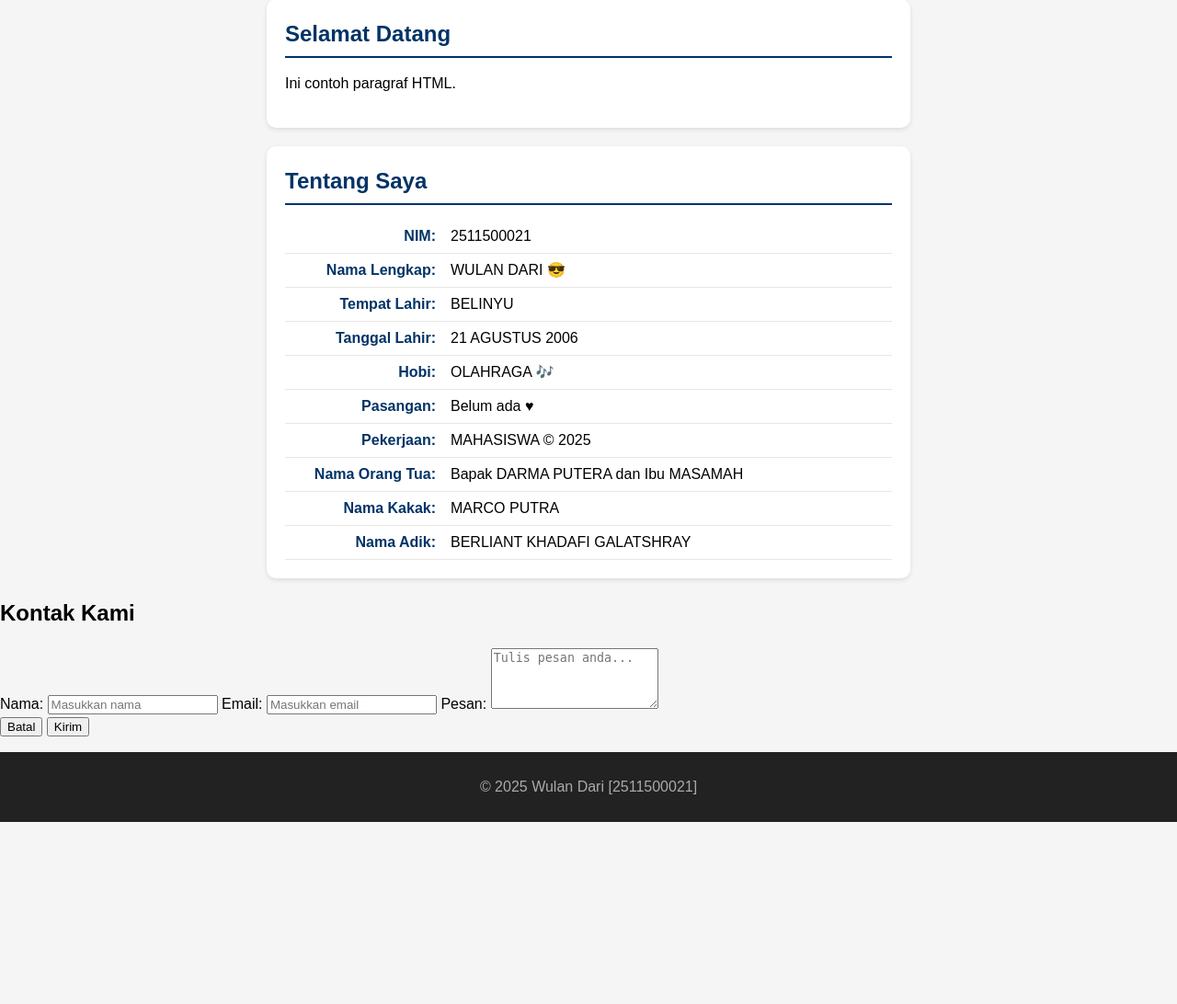
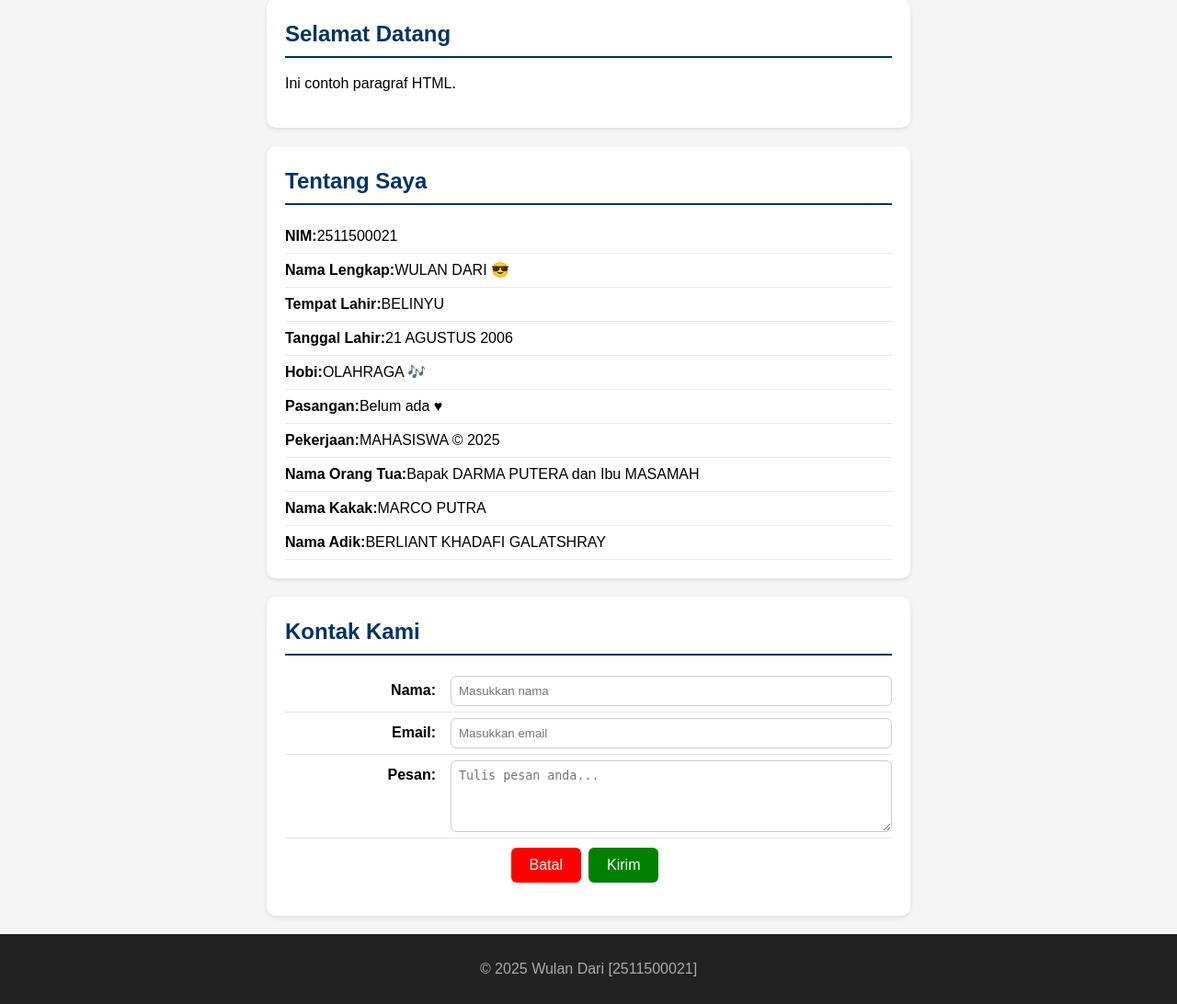
Before and after one commit to 2511500021-wq/2511500021-PWD-TI1A-2526O, a PHP site: page /pertemuan-04/index.html in a window 1280 px wide. Shown: the part 200-1292 px from the top of the page at 92% size. Before the commit the page ends 1094 px from the top, so only its background shows below. Run offline with PHP 8.4, Linux system fonts and the light colour scheme.

Commit message:
styling navigasi

```diff
--- a/pertemuan-04/style.css
+++ b/pertemuan-04/style.css
@@ -31,8 +31,33 @@ header li a {
     padding: 6px 12px;
 }
 
+header li a {
+    color: #fff;
+    text-decoration: none;
+    padding: 6px 12px;
+}
+
+header li a:hover {
+    background-color: rgb(215, 57, 220);
+    border-radius: 6px;
+    transition: background-color 0.3s ease;
+}
+
+header li a:focus {
+    outline: 2px solid #fff;
+    outline-offset: 2px;
+    border-radius: 6px;
+    background-color: hsl(244, 59%, 33%);
+}
+
+header li a:active {
+    background-color: rgb(81, 52, 177);
+    transform: translateY(1px);
+}
+
 #about,
-#home {
+#home,
+#contact {
     background-color: #ffffff;
     border-radius: 10px;
     padding: 20px;
@@ -42,7 +67,8 @@ header li a {
 }
 
 #about h2,
-#home h2 {
+#home h2,
+#contact h2 {
     color: #003366;
     border-bottom: 2px solid #003366;
     padding-bottom: 6px;
@@ -54,7 +80,8 @@ header li a {
     text-align: justify;
 }
 
-#about p {
+#about p,
+#contact label {
     display: flex;
     justify-content: flex-start;
     align-items: baseline;
@@ -63,13 +90,73 @@ header li a {
     border-bottom: 1px solid #e6e6e6;
 }
 
-#about strong {
+#about strong #contact label>span {
     min-width: 180px;
-    color: #003366;
+    color: rgb(31, 43, 110);
     font-weight: 600;
     text-align: right;
     padding-right: 16px;
     flex-shrink: 0;
+}
+
+#contact label>span {
+    min-width: 180px;
+    font-weight: 600;
+    text-align: right;
+    padding-right: 16px;
+    flex-shrink: 0;
+}
+
+#contact input,
+#contact textarea {
+    flex: 1;
+    border: 1px solid #ccc;
+    border-radius: 6px;
+    padding: 8px;
+    color: #000;
+    font-weight: normal;
+    margin: 0;
+    box-sizing: border-box;
+}
+
+.button {
+    display: flex;
+    justify-content: center;
+}
+
+#contact button {
+    margin-top: 10px;
+    display: inline-block;
+    padding: 10px 20px;
+    font-size: 16px;
+    border-radius: 6px;
+    cursor: pointer;
+    border: none;
+    transition: all 0.3s ease;
+    margin-right: 8px;
+}
+
+#contact button[type="submit"] {
+    background-color: green;
+    color: white;
+    font-weight: 500;
+}
+
+#contact button[type="reset"] {
+    background-color: red;
+    color: white;
+    font-weight: 500;
+}
+
+#contact button[type="submit"]:hover {
+    background-color: #0379ee;
+    transform: translateY(-1px);
+    box-shadow: 0 2px 6px rgba(0, 0, 0, 0.2);
+}
+
+#contact button[type="reset"]:hover {
+    background-color: rgb(244, 88, 4);
+    transform: translateY(-1px);
 }
 
 footer {
@@ -90,4 +177,22 @@ footer {
         padding-right: 0;
         margin-bottom: 2px;
     }
+
+    #contact label {
+        flex-direction: column;
+        align-items: flex-start;
+    }
+
+    #contact label>span {
+        text-align: left;
+        padding-right: 0;
+        margin-bottom: 2px;
+    }
+
+    #contact input,
+    #contact textarea,
+    #contact button {
+        width: 100%;
+    }
+
 }
```
Also changed, not shown: pertemuan-04/readme.md.
